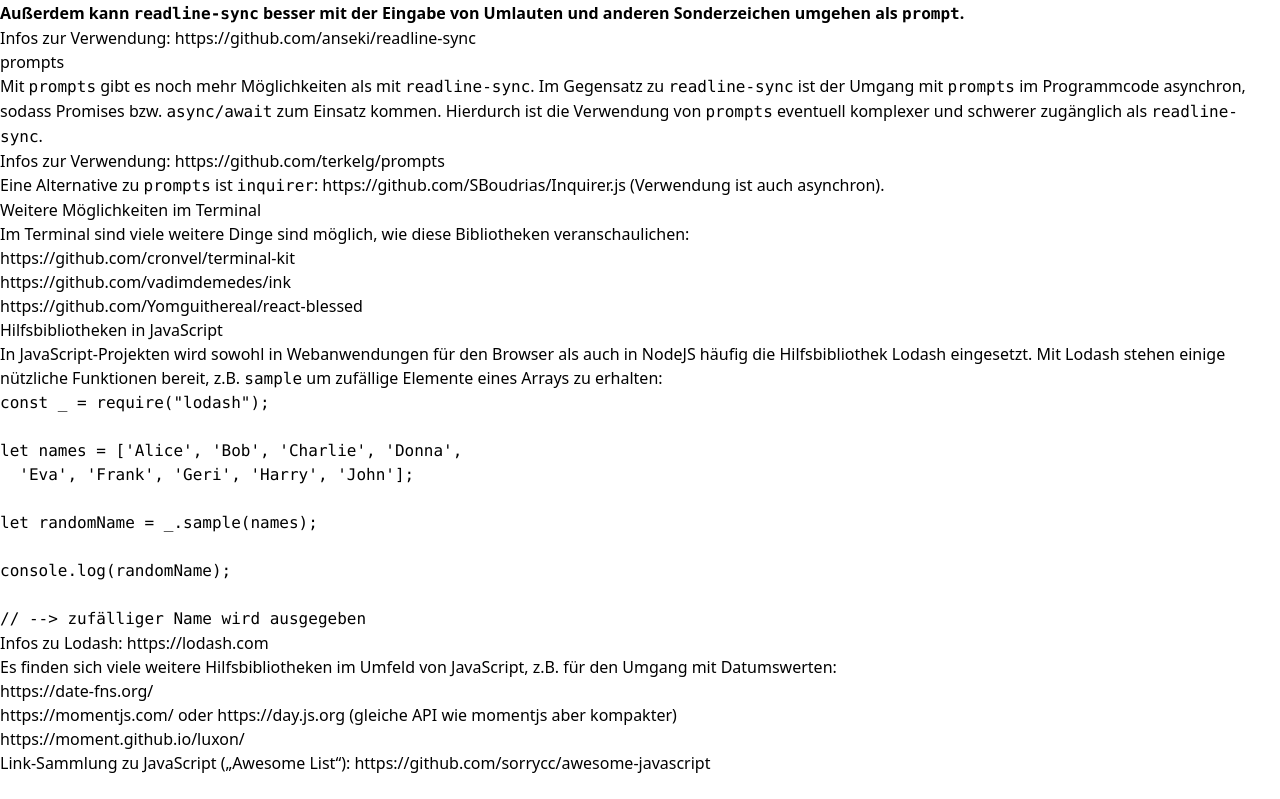
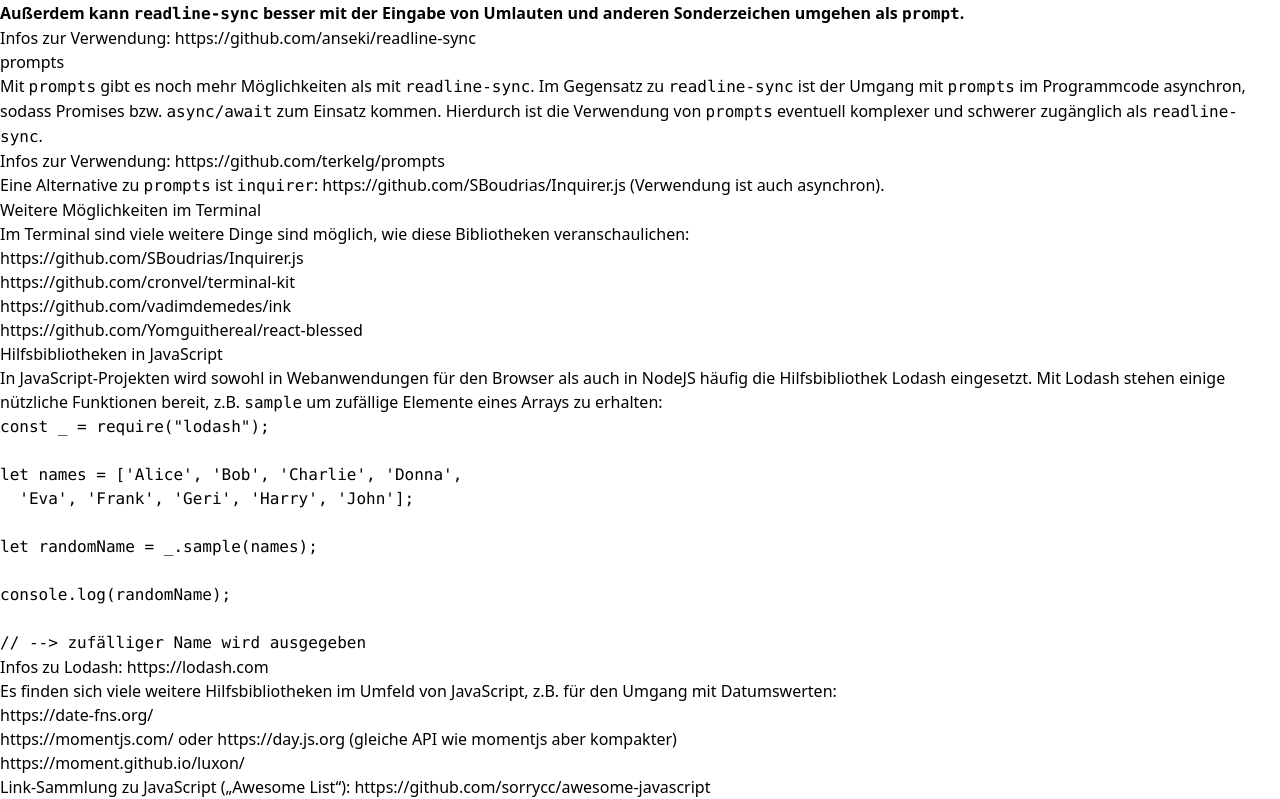
Before and after one commit to behrends/workshops, a Next.js app: page /prog/10-misc/libraries in a window 1280 px wide. Shown: the part 729-1528 px from the top of the page. Before the commit the page ends 1504 px from the top, so only its background shows below. Built offline with nearby package versions, Linux system fonts and the light colour scheme.

Commit message:
Prog: inquirer terminal library

```diff
--- a/pages/prog/10-misc/libraries.mdx
+++ b/pages/prog/10-misc/libraries.mdx
@@ -107,6 +107,7 @@ Eine Alternative zu `prompts` ist
 Im Terminal sind viele weitere Dinge sind möglich,
 wie diese Bibliotheken veranschaulichen:
 
+- https://github.com/SBoudrias/Inquirer.js
 - https://github.com/cronvel/terminal-kit
 - https://github.com/vadimdemedes/ink
 - https://github.com/Yomguithereal/react-blessed
```
